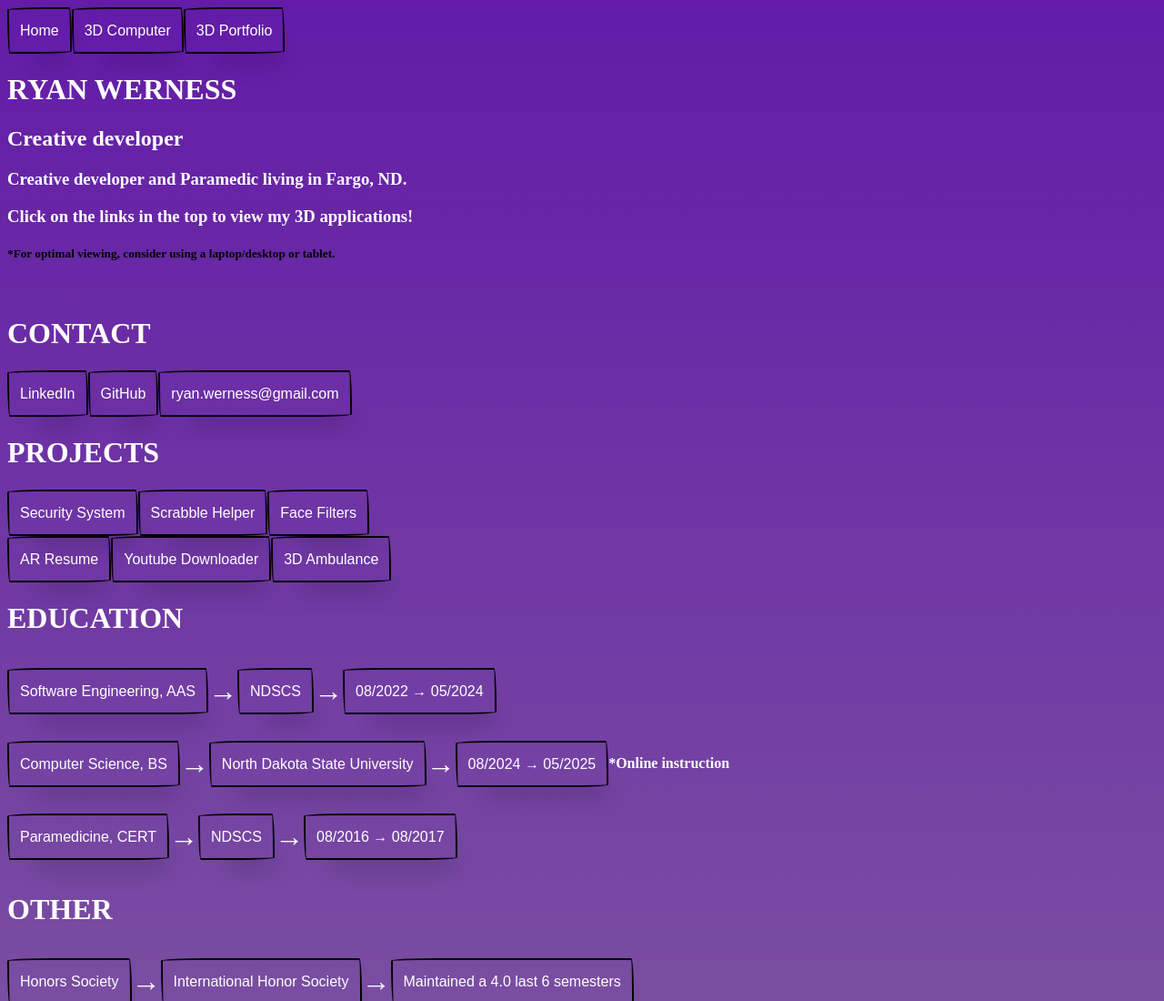
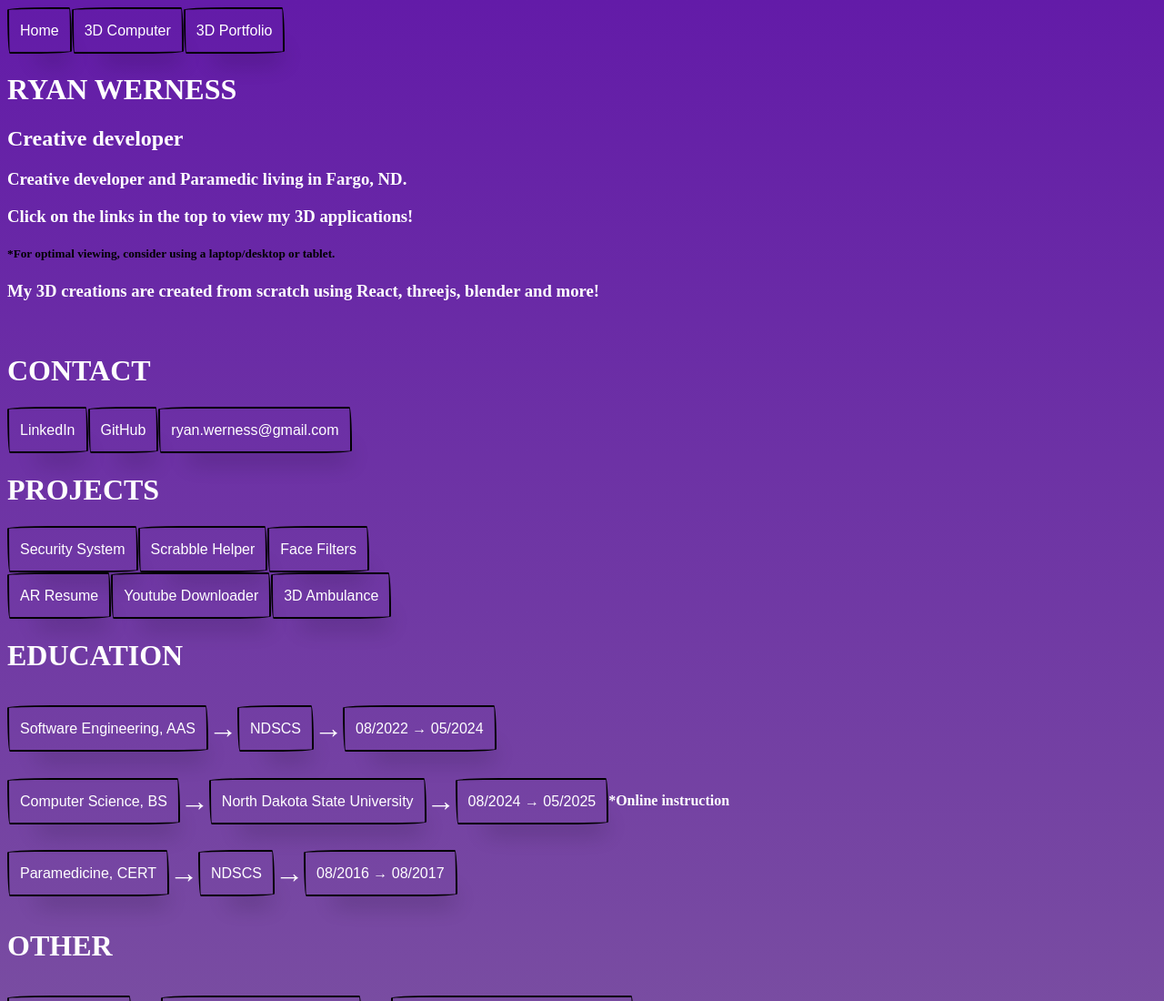
Before and after one commit to lowercasecap/website, a plain HTML site: page index.html in a window 1280 px wide. Shown: the top 1100 px of the page at 91% size. Drawn offline with Linux system fonts and the light colour scheme.

Commit message:
Update index.html

```diff
--- a/index.html
+++ b/index.html
@@ -25,6 +25,7 @@
         <h3>Creative developer and Paramedic living in Fargo, ND.</h3>
         <h3>Click on the links in the top to view my 3D applications!</h3>
         <h5>*For optimal viewing, consider using a laptop/desktop or tablet.</h5>
+        <h3>My 3D creations are created from scratch using React, threejs, blender and more!</h3>
     </div>
     <br>
     <h1>CONTACT</h1>
```
